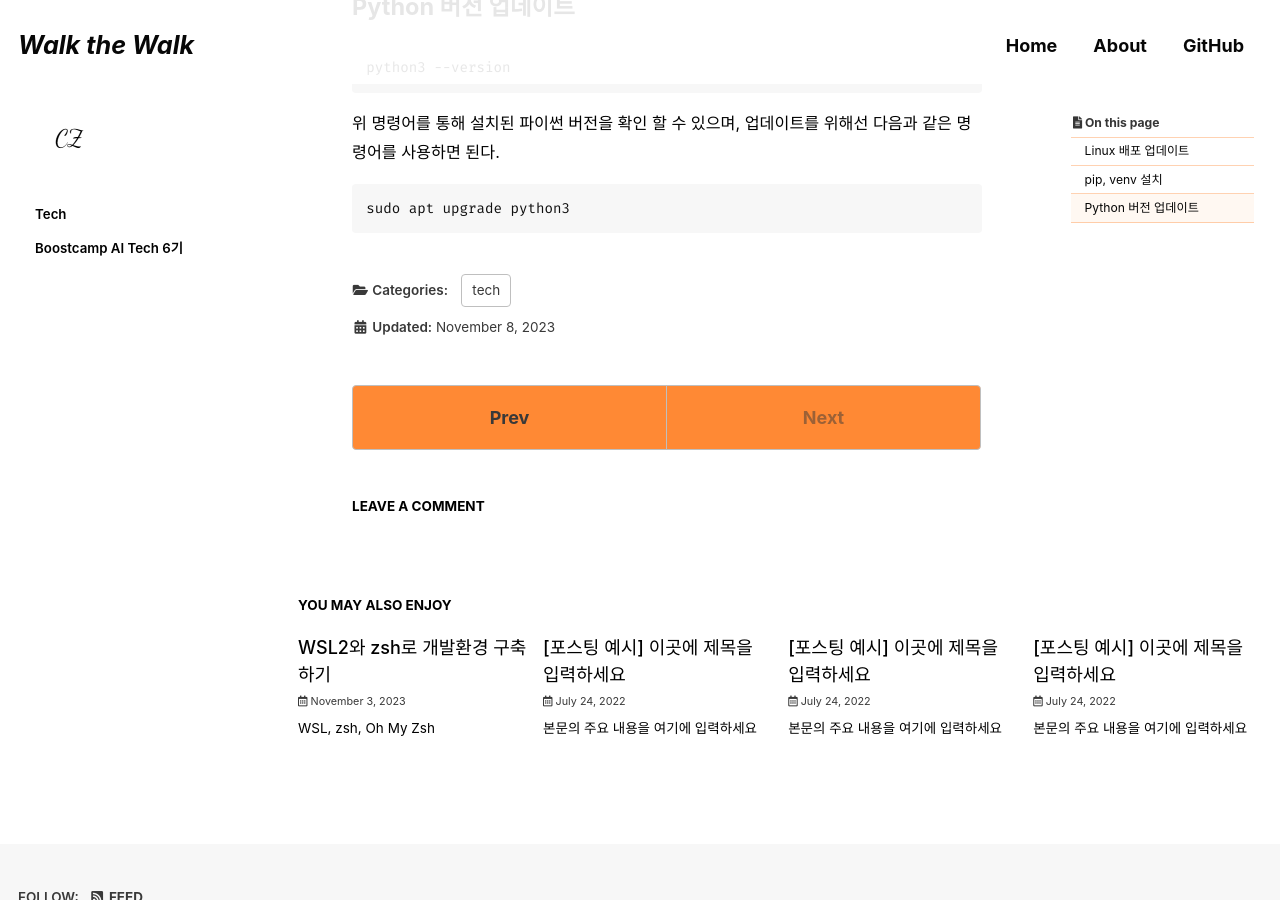
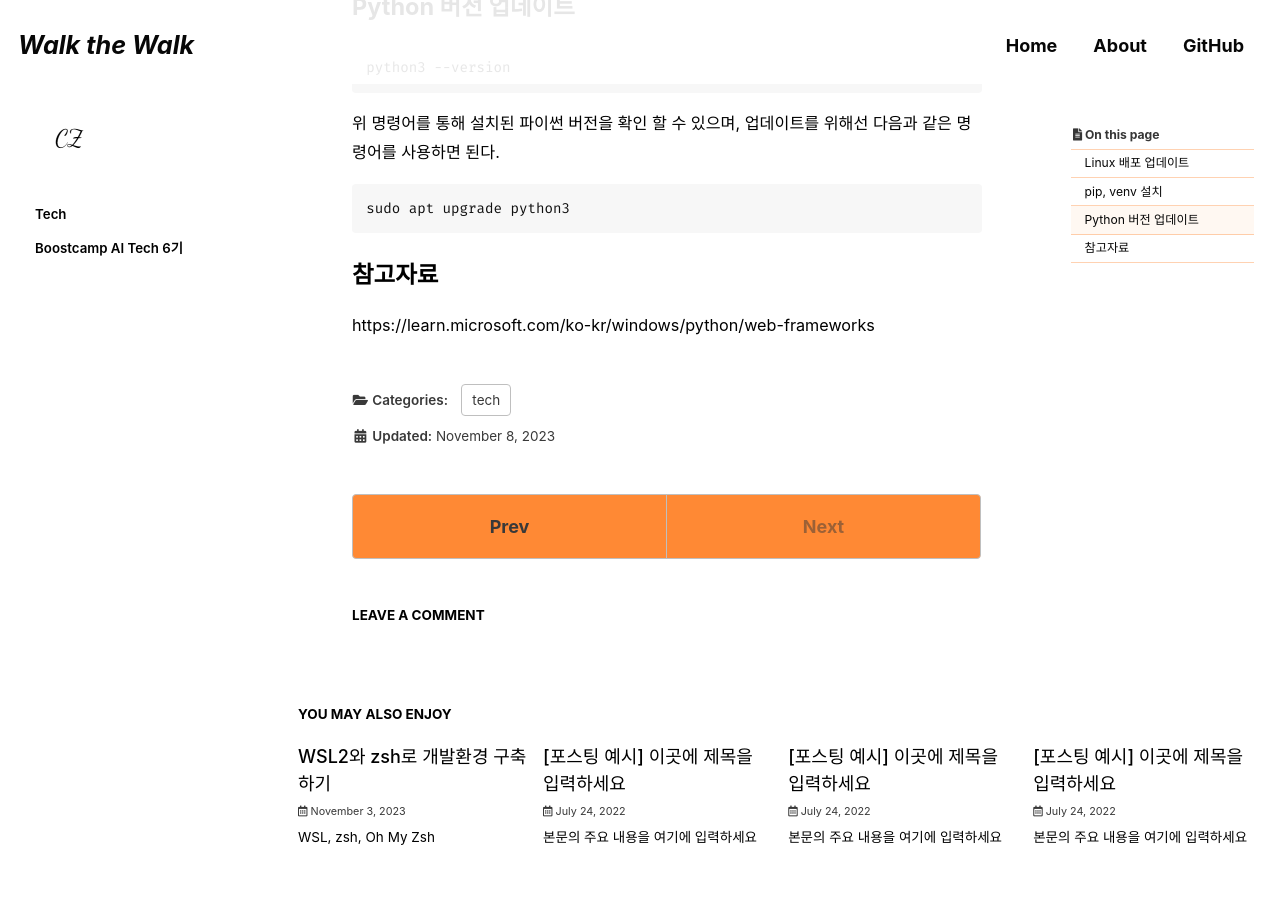
Before and after one commit to ChangZero/ChangZero.github.io, a Jekyll site: the page built from _posts/2023-11-08-categories-wls2python.md, in a window 1280 px wide and 900 px high, scrolled down 839 px. Built offline with Jekyll 4.4.1, drawn with Linux system fonts in a browser that asks for light colours; cached includes are drawn as plain includes; some web fonts are replaced; comment, search, counter and statistics services are not loaded.

Commit message:
Fix: 참고자료

````diff
--- a/_posts/2023-11-08-categories-wls2python.md
+++ b/_posts/2023-11-08-categories-wls2python.md
@@ -47,3 +47,6 @@ python3 --version
 ```
 sudo apt upgrade python3
 ```
+
+## 참고자료
+https://learn.microsoft.com/ko-kr/windows/python/web-frameworks
````
